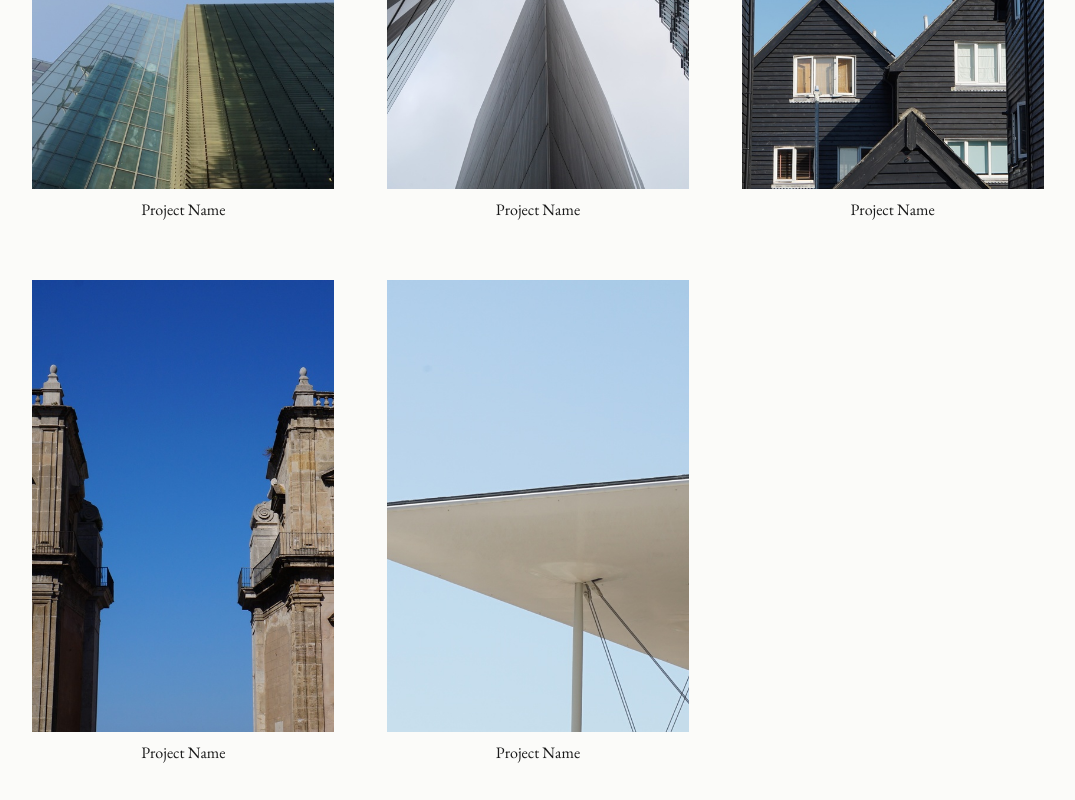
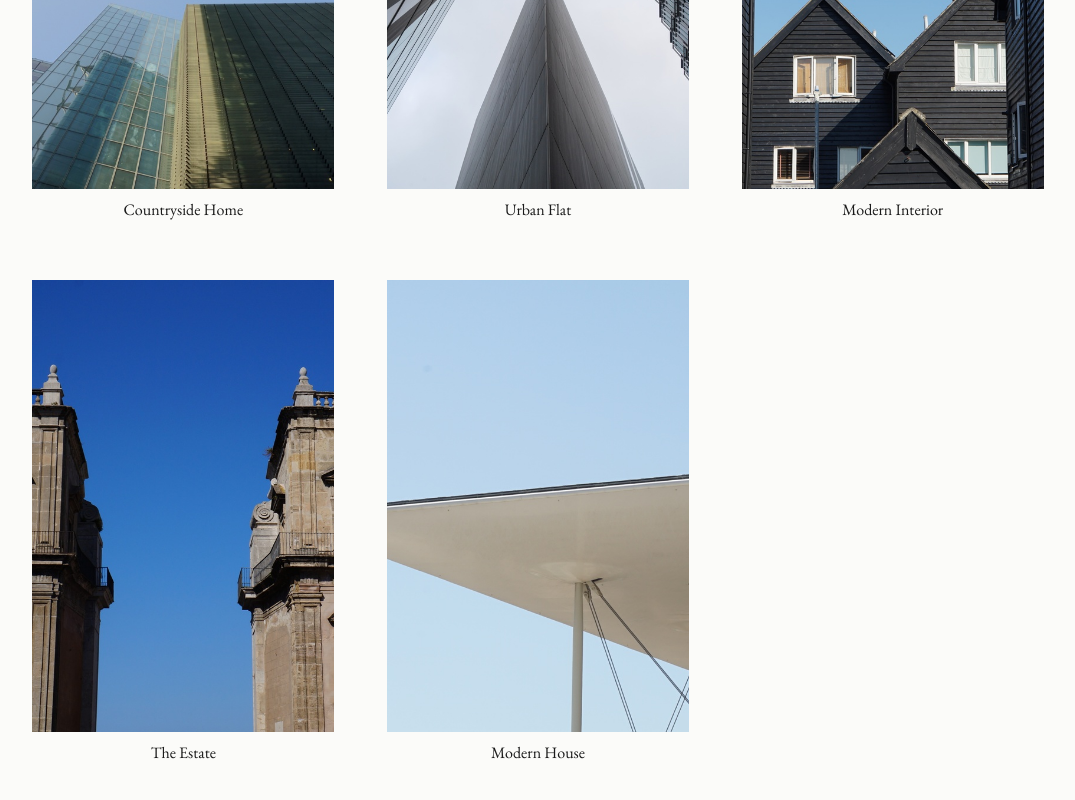
Before and after one commit to NikDenissov/photography-portfolio, a React (Vite) app: page / in a window 1280 px wide. Shown: the part 356-1156 px from the top of the page, without its empty margins (102-1177 px from the left). Built offline with nearby package versions, Linux system fonts and the light colour scheme.

Commit message:
Adds mock data; populates the grid with ProjectCards

```diff
--- a/src/pages/ProjectsPage.css
+++ b/src/pages/ProjectsPage.css
@@ -2,24 +2,6 @@
     display: grid;
     grid-template-columns: minmax(0, 1fr);
     gap: var(--spacing-medium);
-}
-
-.project-card {
-    align-content: center;
-}
-
-.project-card img {
-    width: 100%;
-    height: 90%;
-    object-fit: contain;
-    display: block;
-}
-
-.project-card p {
-    height: auto;
-    text-align: center;
-    margin-top: var(--spacing-xsmall);
-    font-size: medium;
 }
 
 /* Responsive configs */
--- a/src/pages/ProjectsPage.tsx
+++ b/src/pages/ProjectsPage.tsx
@@ -1,22 +1,45 @@
-import {Link} from "react-router-dom";
 import "./ProjectsPage.css";
+import { ProjectCard } from "../components/ProjectCard.tsx";
 
-// Example photos
+// Mock data
 const photos = import.meta.glob("../assets/photos/*.{jpg,jpeg,png,webp,JPG}",
     {eager: true, query: "?url", import: "default",});
+const photoHrefs = Object.values(photos);
+
+const projects = [
+    {
+        slug: "countryside-home",
+        title: "Countryside Home",
+        coverImage: photoHrefs[0]
+    },
+    {
+        slug: "urban-flat",
+        title: "Urban Flat",
+        coverImage: photoHrefs[1]
+    },
+    {
+        slug: "modern-interior",
+        title: "Modern Interior",
+        coverImage: photoHrefs[2]
+    },
+    {
+        slug: "estate",
+        title: "The Estate",
+        coverImage: photoHrefs[3]
+    },
+    {
+        slug: "modern-house",
+        title: "Modern House",
+        coverImage: photoHrefs[4]
+    }
+];
 
 export function ProjectsPage() {
-    const photoHrefs = Object.values(photos);
-    const projectName = "countryside-home";
-
     return (
         <div className = "projects-grid">
             {
-                photoHrefs.map((photoHref) => (
-                    <Link to={`/projects/${projectName}`} className = "project-card" key={photoHref}>
-                        <img src={photoHref} alt=""/>
-                        <p>Project Name</p>
-                    </Link>
+                projects.map((project) => (
+                    <ProjectCard key={`project-card-${project.slug}`} project={project} />
                 ))
             }
         </div>
```
